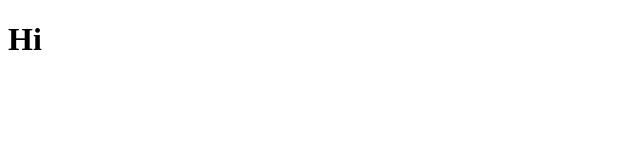
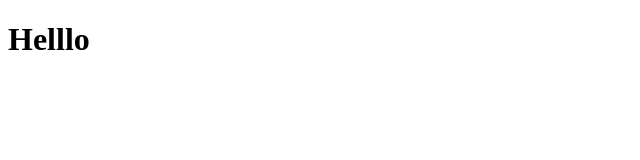
Before and after one commit to romanov-aa/ITtest, a plain HTML site: page index.html in a window 1280 px wide. Shown: the whole page, without its empty margins (0-640 px from the left). Drawn offline with Linux system fonts and the light colour scheme.

Commit message:
add hello

```diff
--- a/index.html
+++ b/index.html
@@ -7,6 +7,6 @@
     <title>Document</title>
 </head>
 <body>
-    <h1>Hi</h1>
+    <h1>Helllo</h1>
 </body>
 </html>
```
